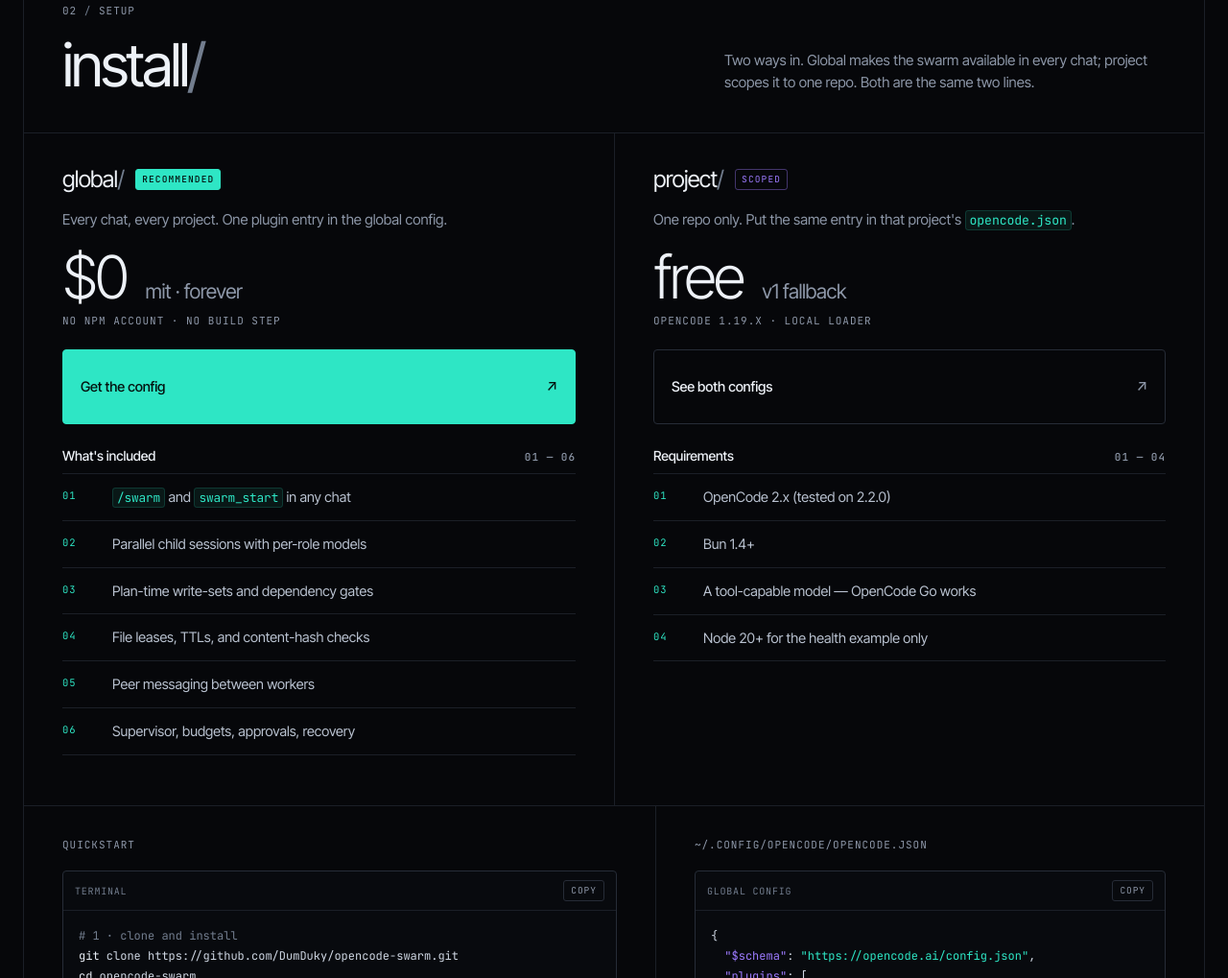
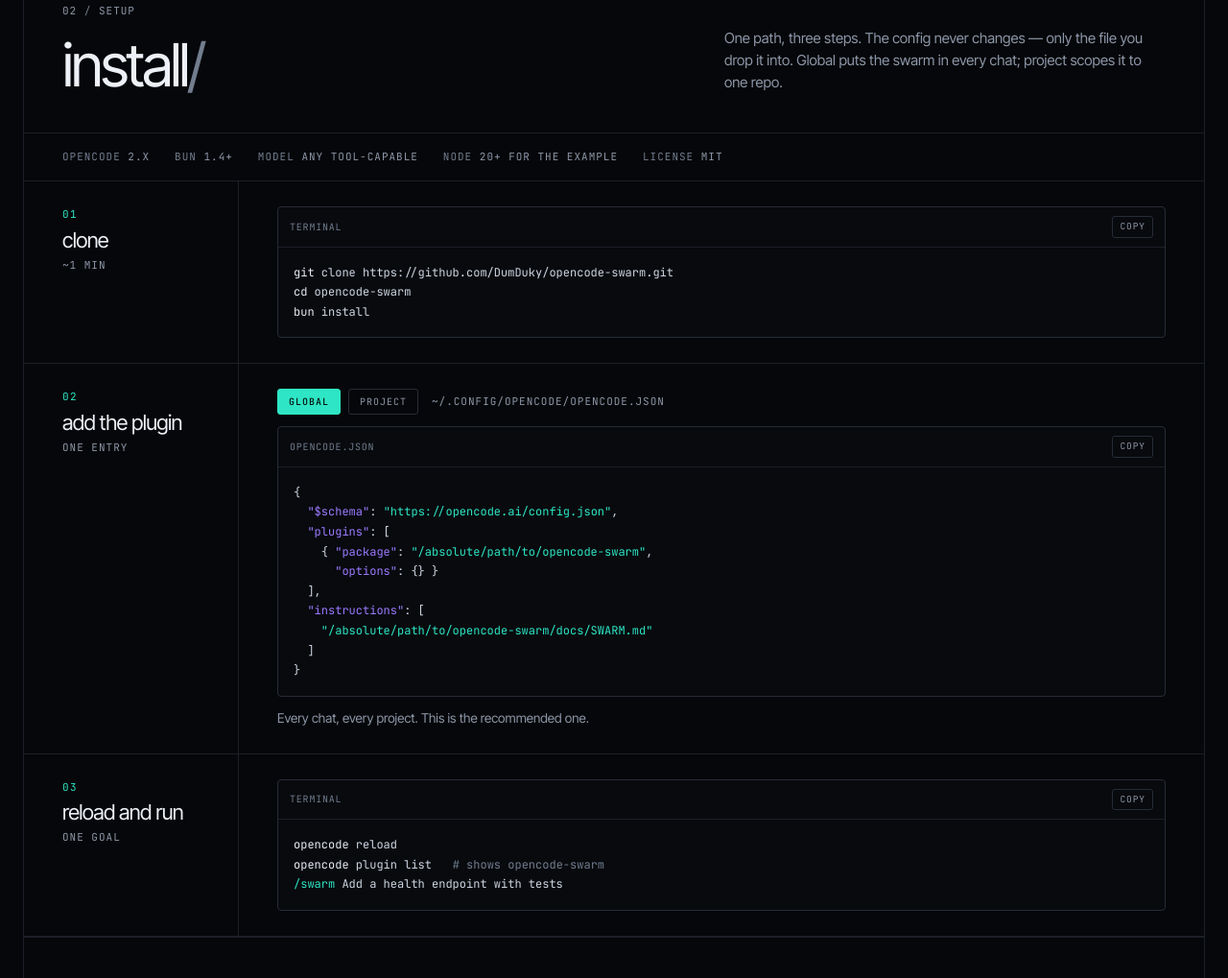
Before and after one commit to DumDuky/opencode-swarm, a website: page docs/index.html in a window 1280 px wide. Shown: the part 1781-2800 px from the top of the page at 96% size. Drawn offline with Linux system fonts and the light colour scheme.

Commit message:
fix(site): collapse the two install cards into one three-step flow

```diff
--- a/docs/index.html
+++ b/docs/index.html
@@ -436,72 +436,83 @@
       .row-foot > div + div { border-left: 0; border-top: 1px solid var(--line); }
     }
 
-    /* ---------- cards ---------- */
-    .cols-2 {
+    /* ---------- install flow ---------- */
+    .reqs {
+      display: flex;
+      flex-wrap: wrap;
+      gap: 26px;
+      padding: 16px 40px;
+      border-top: 1px solid var(--line);
+      border-bottom: 1px solid var(--line);
+    }
+    .flow { border-bottom: 1px solid var(--line); }
+    .flow-step {
       display: grid;
-      grid-template-columns: minmax(0, 1fr) minmax(0, 1fr);
-      border-top: 1px solid var(--line);
+      grid-template-columns: 224px minmax(0, 1fr);
+      border-bottom: 1px solid var(--line);
     }
-    .cols-2 > * { padding: 30px 40px 36px; }
-    .cols-2 > * + * { border-left: 1px solid var(--line); }
+    .flow-step:last-child { border-bottom: 0; }
+    .flow-label {
+      display: flex;
+      flex-direction: column;
+      gap: 6px;
+      padding: 26px 24px 26px 40px;
+      border-right: 1px solid var(--line);
+    }
+    .flow-label .n {
+      font-family: var(--mono);
+      font-size: 11px;
+      letter-spacing: .12em;
+      color: var(--teal);
+    }
+    .flow-label .t {
+      font-size: 22px;
+      letter-spacing: -.03em;
+      line-height: 1.1;
+    }
+    .flow-body { padding: 26px 40px; min-width: 0; }
+    .scope {
+      display: flex;
+      align-items: center;
+      flex-wrap: wrap;
+      gap: 8px;
+      margin-bottom: 12px;
+    }
+    .scope-btn {
+      border: 1px solid var(--line-2);
+      background: transparent;
+      color: var(--muted);
+      border-radius: 3px;
+      padding: 5px 11px;
+      font-family: var(--mono);
+      font-size: 10px;
+      letter-spacing: .1em;
+      text-transform: uppercase;
+      cursor: pointer;
+      transition: color .18s, border-color .18s, background .18s;
+    }
+    .scope-btn:hover { color: var(--text); border-color: #3a4250; }
+    .scope-btn.is-on {
+      background: var(--teal);
+      border-color: var(--teal);
+      color: var(--ink);
+      font-weight: 500;
+    }
+    .scope .path { margin-left: 6px; }
+    .scope-note { margin-top: 12px; font-size: 13.5px; }
     @media (max-width: 900px) {
-      .cols-2 { grid-template-columns: 1fr; }
-      .cols-2 > * { padding: 24px; }
-      .cols-2 > * + * { border-left: 0; border-top: 1px solid var(--line); }
-    }
-
-    .card-title { display: flex; align-items: center; gap: 12px; margin-bottom: 12px; }
-    .card-title h3 {
-      font-size: 24px;
-      font-weight: 400;
-      letter-spacing: -.03em;
-      margin: 0;
-    }
-    .chip {
-      font-family: var(--mono);
-      font-size: 9.5px;
-      letter-spacing: .12em;
-      text-transform: uppercase;
-      padding: 3px 6px;
-      border-radius: 3px;
-      border: 1px solid rgba(46,230,197,.35);
-      color: var(--teal);
-      white-space: nowrap;
-    }
-    .chip.violet { border-color: rgba(157,123,255,.4); color: var(--violet); }
-    .chip.solid { background: var(--teal); border-color: var(--teal); color: var(--ink); font-weight: 500; }
-    .price {
-      font-size: clamp(40px, 5.4vw, 62px);
-      font-weight: 300;
-      letter-spacing: -.055em;
-      line-height: 1;
-      margin: 18px 0 6px;
-    }
-    .price small { font-size: .34em; font-weight: 400; letter-spacing: -.02em; color: var(--muted); margin-left: 8px; }
-    .price-note { margin-bottom: 20px; }
-
-    .list { margin-top: 6px; border-top: 1px solid var(--line); }
-    .list li {
-      display: grid;
-      grid-template-columns: 42px minmax(0, 1fr);
-      gap: 10px;
-      padding: 13px 0;
-      border-bottom: 1px solid var(--line);
-      list-style: none;
-      color: #b9c2d0;
-      font-size: 14.5px;
-    }
-    .list { padding: 0; }
-    .list .n { font-family: var(--mono); font-size: 10.5px; letter-spacing: .08em; color: var(--teal); padding-top: 2px; }
-    .list-title {
-      display: flex;
-      justify-content: space-between;
+      .reqs { gap: 14px; padding: 14px 24px; }
+      .flow-step { grid-template-columns: 1fr; }
+      .flow-label {
+        flex-direction: row;
         align-items: baseline;
         gap: 12px;
-      margin: 22px 0 8px;
-      font-size: 14px;
-      font-weight: 500;
-      letter-spacing: -.01em;
+        padding: 16px 24px;
+        border-right: 0;
+        border-bottom: 1px solid var(--line);
+      }
+      .flow-label .t { font-size: 18px; }
+      .flow-body { padding: 18px 24px 24px; }
     }
 
     .btn.wide {
@@ -885,7 +896,7 @@
 
     <div class="hero-grid">
       <div class="cell">
-        <h2 class="xl">install-now<span class="slash">/</span></h2>
+        <h2 class="xl">start-here<span class="slash">/</span></h2>
         <div class="mono dim">two commands · no build step</div>
       </div>
       <div class="cell">
@@ -1013,83 +1024,56 @@
         <h2 class="h2">install<span class="slash">/</span></h2>
       </div>
       <p class="body">
-        Two ways in. Global makes the swarm available in every chat; project scopes it to one repo. Both are
-        the same two lines.
+        One path, three steps. The config never changes — only the file you drop it into. Global puts the
+        swarm in every chat; project scopes it to one repo.
       </p>
     </div>
 
-    <div class="cols-2">
-      <div data-reveal>
-        <div class="card-title">
-          <h3>global<span class="slash" style="color:var(--dim)">/</span></h3>
-          <span class="chip solid">recommended</span>
-        </div>
-        <p class="body">Every chat, every project. One plugin entry in the global config.</p>
-        <div class="price">$0 <small>mit · forever</small></div>
-        <div class="mono price-note">no npm account · no build step</div>
-        <a class="btn primary wide" href="#quickstart">Get the config <span class="arrow">↗</span></a>
-
-        <div class="list-title"><span>What's included</span><span class="mono dim">01 — 06</span></div>
-        <ul class="list">
-          <li><span class="n">01</span><span><code>/swarm</code> and <code>swarm_start</code> in any chat</span></li>
-          <li><span class="n">02</span><span>Parallel child sessions with per-role models</span></li>
-          <li><span class="n">03</span><span>Plan-time write-sets and dependency gates</span></li>
-          <li><span class="n">04</span><span>File leases, TTLs, and content-hash checks</span></li>
-          <li><span class="n">05</span><span>Peer messaging between workers</span></li>
-          <li><span class="n">06</span><span>Supervisor, budgets, approvals, recovery</span></li>
-        </ul>
+    <div class="reqs mono">
+      <span><span class="dim">opencode</span> 2.x</span>
+      <span><span class="dim">bun</span> 1.4+</span>
+      <span><span class="dim">model</span> any tool-capable</span>
+      <span><span class="dim">node</span> 20+ for the example</span>
+      <span><span class="dim">license</span> mit</span>
     </div>
 
-      <div data-reveal>
-        <div class="card-title">
-          <h3>project<span class="slash" style="color:var(--dim)">/</span></h3>
-          <span class="chip violet">scoped</span>
+    <div class="flow">
+      <div class="flow-step" data-reveal>
+        <div class="flow-label">
+          <span class="n">01</span>
+          <span class="t">clone</span>
+          <span class="mono dim">~1 min</span>
         </div>
-        <p class="body">One repo only. Put the same entry in that project's <code>opencode.json</code>.</p>
-        <div class="price">free <small>v1 fallback</small></div>
-        <div class="mono price-note">opencode 1.19.x · local loader</div>
-        <a class="btn wide" href="#quickstart">See both configs <span class="arrow">↗</span></a>
-
-        <div class="list-title"><span>Requirements</span><span class="mono dim">01 — 04</span></div>
-        <ul class="list">
-          <li><span class="n">01</span><span>OpenCode 2.x (tested on 2.2.0)</span></li>
-          <li><span class="n">02</span><span>Bun 1.4+</span></li>
-          <li><span class="n">03</span><span>A tool-capable model — OpenCode Go works</span></li>
-          <li><span class="n">04</span><span>Node 20+ for the health example only</span></li>
-        </ul>
-      </div>
-    </div>
-
-    <div id="quickstart" class="split">
-      <div data-reveal>
-        <div class="mono kicker">quickstart</div>
-        <div class="code" style="margin-bottom:14px">
+        <div class="flow-body">
+          <div class="code">
             <div class="bar">
               <span>terminal</span>
               <button class="copy" data-copy="git clone https://github.com/DumDuky/opencode-swarm.git
 cd opencode-swarm
 bun install">copy</button>
             </div>
-<pre><span class="c"># 1 · clone and install</span>
-<span class="f">git</span> clone https://github.com/DumDuky/opencode-swarm.git
+<pre><span class="f">git</span> clone https://github.com/DumDuky/opencode-swarm.git
 <span class="f">cd</span> opencode-swarm
 <span class="f">bun</span> install</pre>
           </div>
-        <div class="code">
-          <div class="bar">
-            <span>any chat</span>
-            <button class="copy" data-copy="/swarm Add a health endpoint with tests">copy</button>
-          </div>
-<pre><span class="c"># 2 · give it a goal</span>
-<span class="s">/swarm</span> Add a health endpoint with tests</pre>
         </div>
       </div>
 
-      <div data-reveal>
-        <div class="mono kicker">~/.config/opencode/opencode.json</div>
+      <div class="flow-step" data-reveal>
+        <div class="flow-label">
+          <span class="n">02</span>
+          <span class="t">add the plugin</span>
+          <span class="mono dim">one entry</span>
+        </div>
+        <div class="flow-body">
+          <div class="scope">
+            <button class="scope-btn is-on" data-scope="global" type="button">global</button>
+            <button class="scope-btn" data-scope="project" type="button">project</button>
+            <span class="mono path" id="scope-path">~/.config/opencode/opencode.json</span>
+          </div>
           <div class="code">
             <div class="bar">
-            <span>global config</span>
+              <span>opencode.json</span>
               <button class="copy" data-copy='{
   "$schema": "https://opencode.ai/config.json",
   "plugins": [
@@ -1111,10 +1095,29 @@ bun install">copy</button>
   ]
 }</pre>
           </div>
-        <p class="body" style="margin-top:14px;font-size:13.5px">
-          Run <code>opencode reload</code> after editing. <code>opencode plugin list</code> should show
-          <code>opencode-swarm</code>.
-        </p>
+          <p class="body scope-note" id="scope-note">Every chat, every project. This is the recommended one.</p>
+        </div>
+      </div>
+
+      <div class="flow-step" data-reveal>
+        <div class="flow-label">
+          <span class="n">03</span>
+          <span class="t">reload and run</span>
+          <span class="mono dim">one goal</span>
+        </div>
+        <div class="flow-body">
+          <div class="code">
+            <div class="bar">
+              <span>terminal</span>
+              <button class="copy" data-copy="opencode reload
+opencode plugin list
+/swarm Add a health endpoint with tests">copy</button>
+            </div>
+<pre><span class="f">opencode</span> reload
+<span class="f">opencode</span> plugin list   <span class="c"># shows opencode-swarm</span>
+<span class="s">/swarm</span> Add a health endpoint with tests</pre>
+          </div>
+        </div>
       </div>
     </div>
   </section>
@@ -1422,6 +1425,32 @@ bun install">copy</button>
       track.innerHTML += track.innerHTML;
     }
 
+    // global / project scope switch
+    const scopeButtons = document.querySelectorAll(".scope-btn");
+    const scopePath = document.getElementById("scope-path");
+    const scopeNote = document.getElementById("scope-note");
+    const scopes = {
+      global: {
+        path: "~/.config/opencode/opencode.json",
+        note: "Every chat, every project. This is the recommended one."
+      },
+      project: {
+        path: "<project>/opencode.json",
+        note: "Only this repository. Same block, different file."
+      }
+    };
+    scopeButtons.forEach(function (button) {
+      button.addEventListener("click", function () {
+        const scope = scopes[button.dataset.scope];
+        if (!scope) return;
+        scopeButtons.forEach(function (other) {
+          other.classList.toggle("is-on", other === button);
+        });
+        scopePath.textContent = scope.path;
+        scopeNote.textContent = scope.note;
+      });
+    });
+
     // scroll reveal
     const targets = document.querySelectorAll("[data-reveal]");
     const reveal = function (el) { el.classList.add("in"); };
```
Lines whose indentation alone changed are shown as unchanged.
